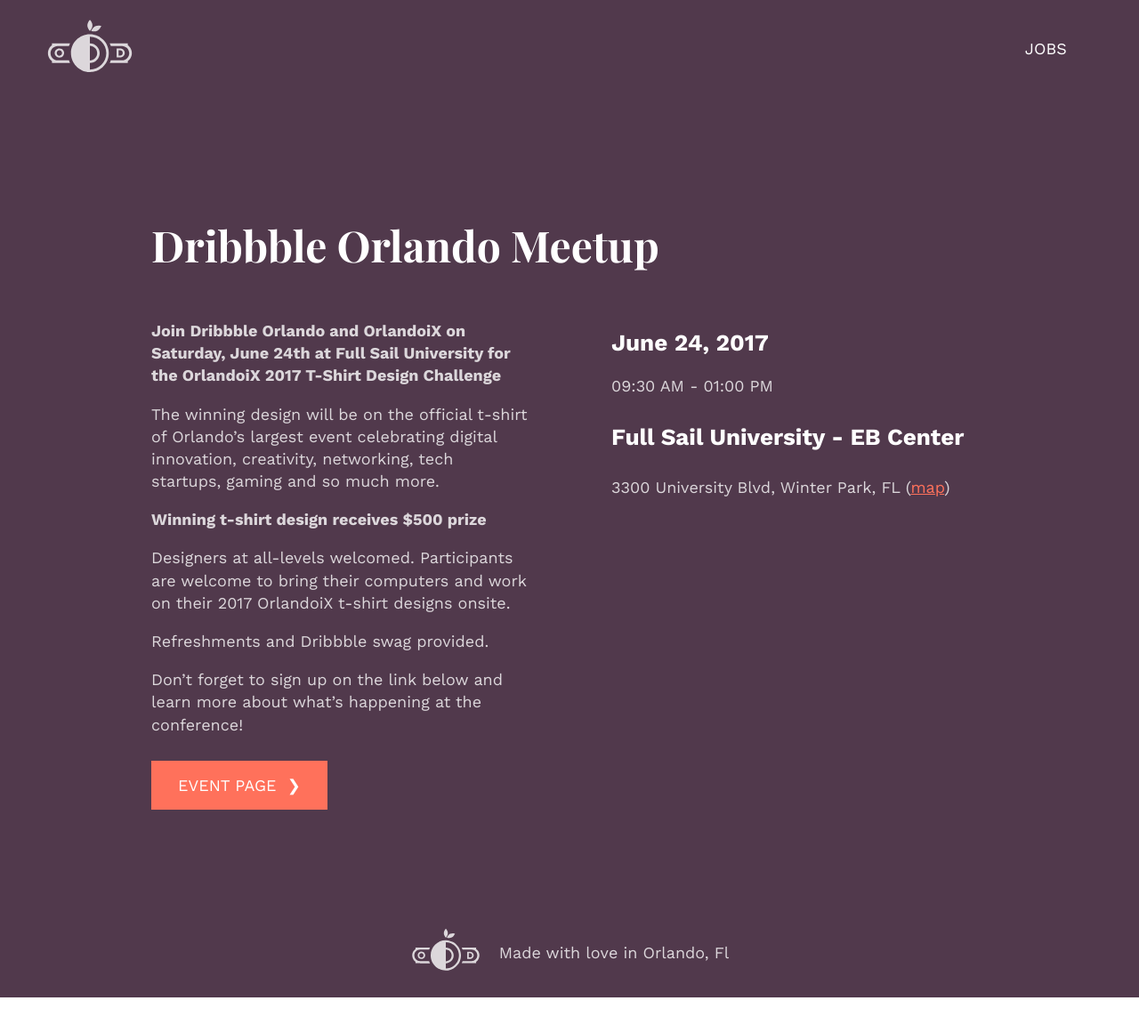
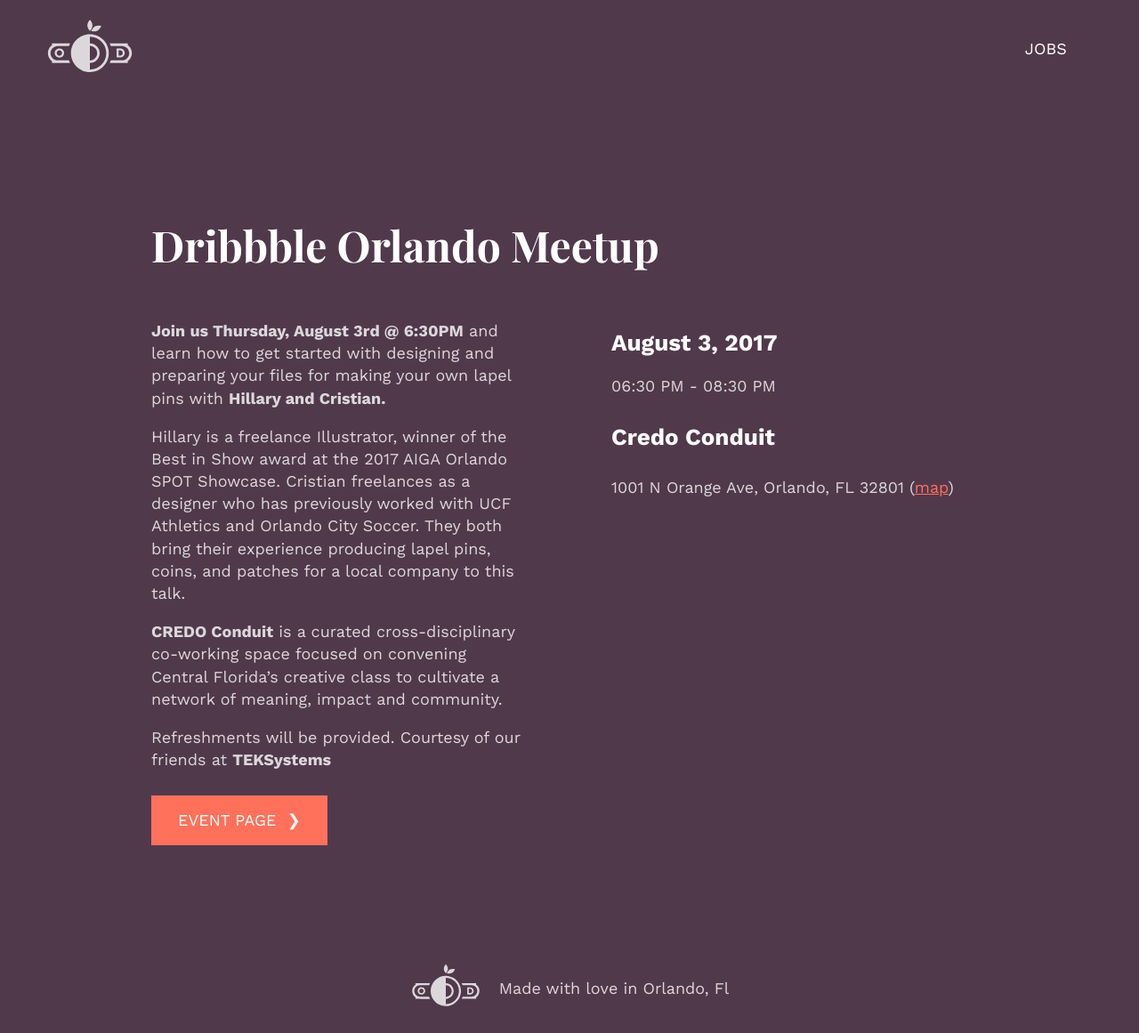
Before and after one commit to whosdustin/orlando-designers, a Jekyll site: the page built from _events/Dribbble-Orlando-Meetup.markdown, in a window 1280 px wide. Shown: the whole page at 89% size. Built offline with Jekyll 4.4.1, drawn with Linux system fonts in a browser that asks for light colours; comment, search, counter and statistics services are not loaded; before the commit the page ends 1121 px from its top, so only the background shows below that.

Commit message:
Updated Dribbble Orlando Meetup

```diff
--- a/_events/Dribbble-Orlando-Meetup.markdown
+++ b/_events/Dribbble-Orlando-Meetup.markdown
@@ -5,21 +5,17 @@
 - meetup
 tags:
 - dribbblemeetup orlando
-start_date: 2017-06-24 09:30:00 -04:00
-end_date: 2017-06-24 13:00:00 -04:00
-location_name: Full Sail University - EB Center
-address: 3300 University Blvd, Winter Park, FL
-link: http://www.orlandoix.com/design
+start_date: 2017-08-03 18:30:00 -04:00
+end_date: 2017-08-03 20:30:00 -04:00
+location_name: Credo Conduit
+address: 1001 N Orange Ave, Orlando, FL 32801
+link: https://nvite.com/DribbbleOrlando/vr34qx
 ---
 
-**Join Dribbble Orlando and OrlandoiX on Saturday, June 24th at Full Sail University for the OrlandoiX 2017 T-Shirt Design Challenge**
+**Join us Thursday, August 3rd @ 6:30PM** and learn how to get started with designing and preparing your files for making your own lapel pins with **Hillary and Cristian.**
 
-The winning design will be on the official t-shirt of Orlando’s largest event celebrating digital innovation, creativity, networking, tech startups, gaming and so much more.
+Hillary is a freelance Illustrator, winner of the Best in Show award at the 2017 AIGA Orlando SPOT Showcase. Cristian freelances as a designer who has previously worked with UCF Athletics and Orlando City Soccer. They both bring their experience producing lapel pins, coins, and patches for a local company to this talk.
 
-**Winning t-shirt design receives $500 prize**
+**CREDO Conduit** is a curated cross-disciplinary co-working space focused on convening Central Florida’s creative class to cultivate a network of meaning, impact and community.
 
-Designers at all-levels welcomed. Participants are welcome to bring their computers and work on their 2017 OrlandoiX t-shirt designs onsite.
-
-Refreshments and Dribbble swag provided.
-
-Don’t forget to sign up on the link below and learn more about what’s happening at the conference!
+Refreshments will be provided. Courtesy of our friends at **TEKSystems**
```
